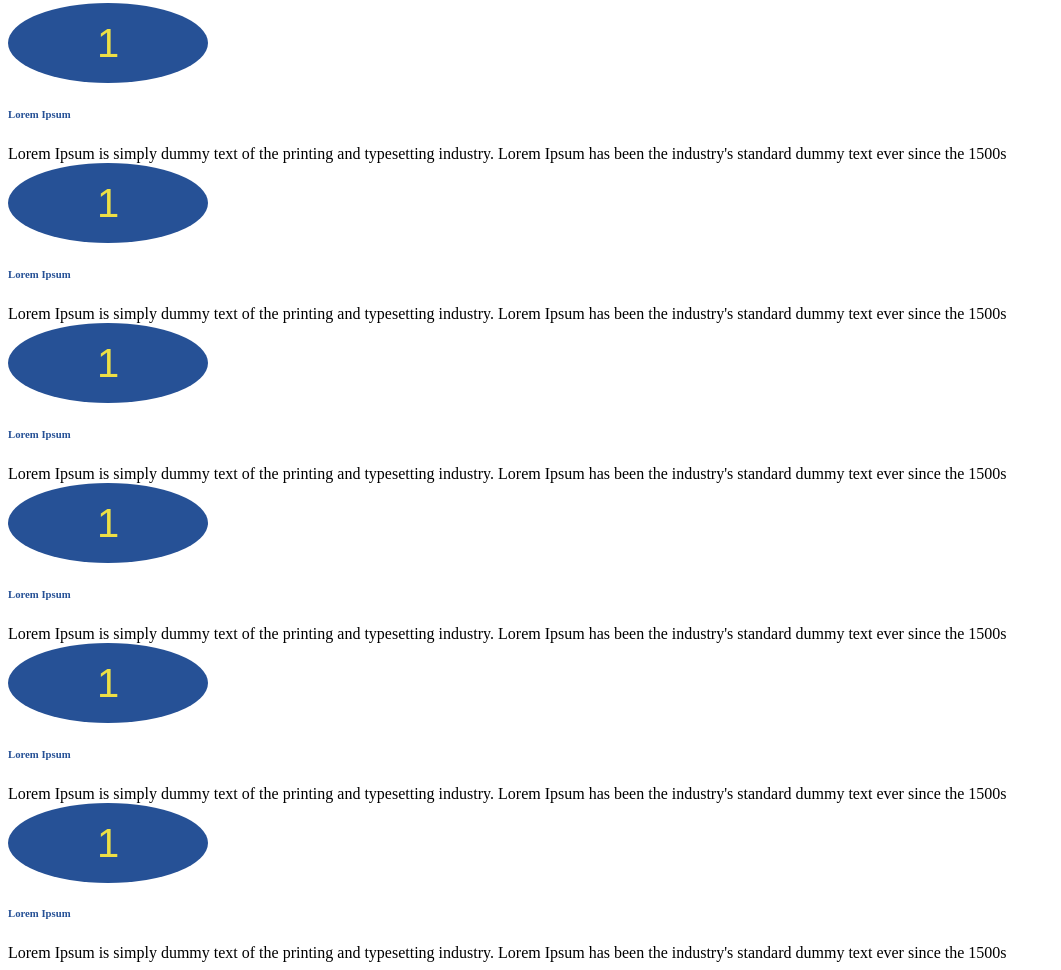
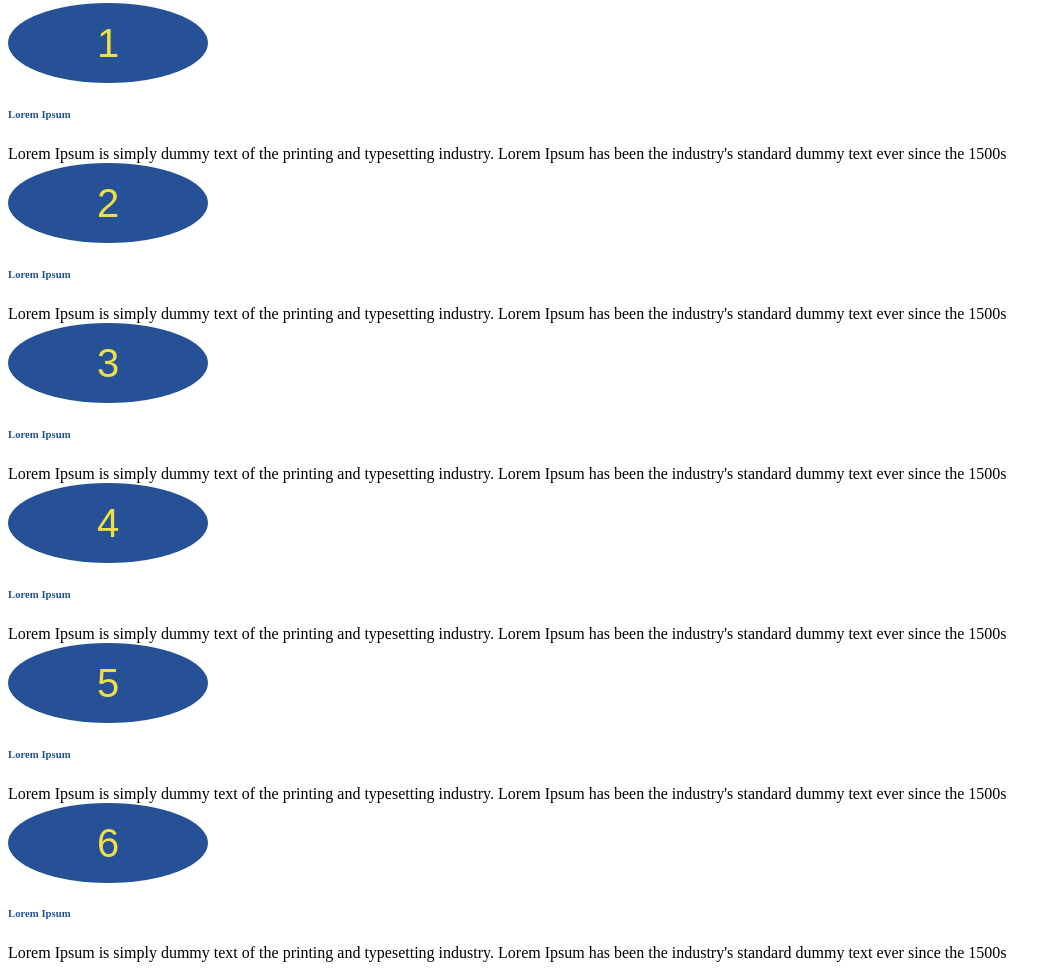
Before and after one commit to ajain27/ltvco-vanillaJS, a plain HTML site: page views/nav.html in a window 1280 px wide. Shown: the part 492-1462 px from the top of the page, without its empty margins (0-1061 px from the left). Drawn offline with Linux system fonts and the light colour scheme.

Commit message:
Finalizing the home page

```diff
--- a/views/nav.html
+++ b/views/nav.html
@@ -62,7 +62,7 @@
                 </div>
                 <div class="col-sm-12 col-md-6 mb-3">
                     <div class="col-sm-12 d-flex">
-                        <div class="circle">1</div>
+                        <div class="circle">2</div>
                         <div class="text-left ml-2">
                             <h6 class="ltvco-color">Lorem Ipsum</h6>
                             Lorem Ipsum is simply dummy text of the printing and typesetting
@@ -76,7 +76,7 @@
             <div class="row d-flex more-info m-2">
                 <div class="col-sm-12 col-md-6 mb-3">
                     <div class="col-sm-12 d-flex">
-                        <div class="circle">1</div>
+                        <div class="circle">3</div>
                         <div class="ml-2 text-left">
                             <h6 class="ltvco-color">Lorem Ipsum</h6>
                             Lorem Ipsum is simply dummy text of the printing and typesetting
@@ -88,7 +88,7 @@
                 </div>
                 <div class="col-sm-12 col-md-6 mb-3">
                     <div class="col-sm-12 d-flex">
-                        <div class="circle">1</div>
+                        <div class="circle">4</div>
                         <div class="text-left ml-2">
                             <h6 class="ltvco-color">Lorem Ipsum</h6>
                             Lorem Ipsum is simply dummy text of the printing and typesetting
@@ -102,7 +102,7 @@
             <div class="row d-flex more-info m-2">
                 <div class="col-sm-12 col-md-6 mb-3">
                     <div class="col-sm-12 d-flex">
-                        <div class="circle">1</div>
+                        <div class="circle">5</div>
                         <div class="ml-2 text-left">
                             <h6 class="ltvco-color">Lorem Ipsum</h6>
                             Lorem Ipsum is simply dummy text of the printing and typesetting
@@ -114,7 +114,7 @@
                 </div>
                 <div class="col-sm-12 col-md-6 mb-3">
                     <div class="col-sm-12 d-flex">
-                        <div class="circle">1</div>
+                        <div class="circle">6</div>
                         <div class="text-left ml-2">
                             <h6 class="ltvco-color">Lorem Ipsum</h6>
                             Lorem Ipsum is simply dummy text of the printing and typesetting
```
